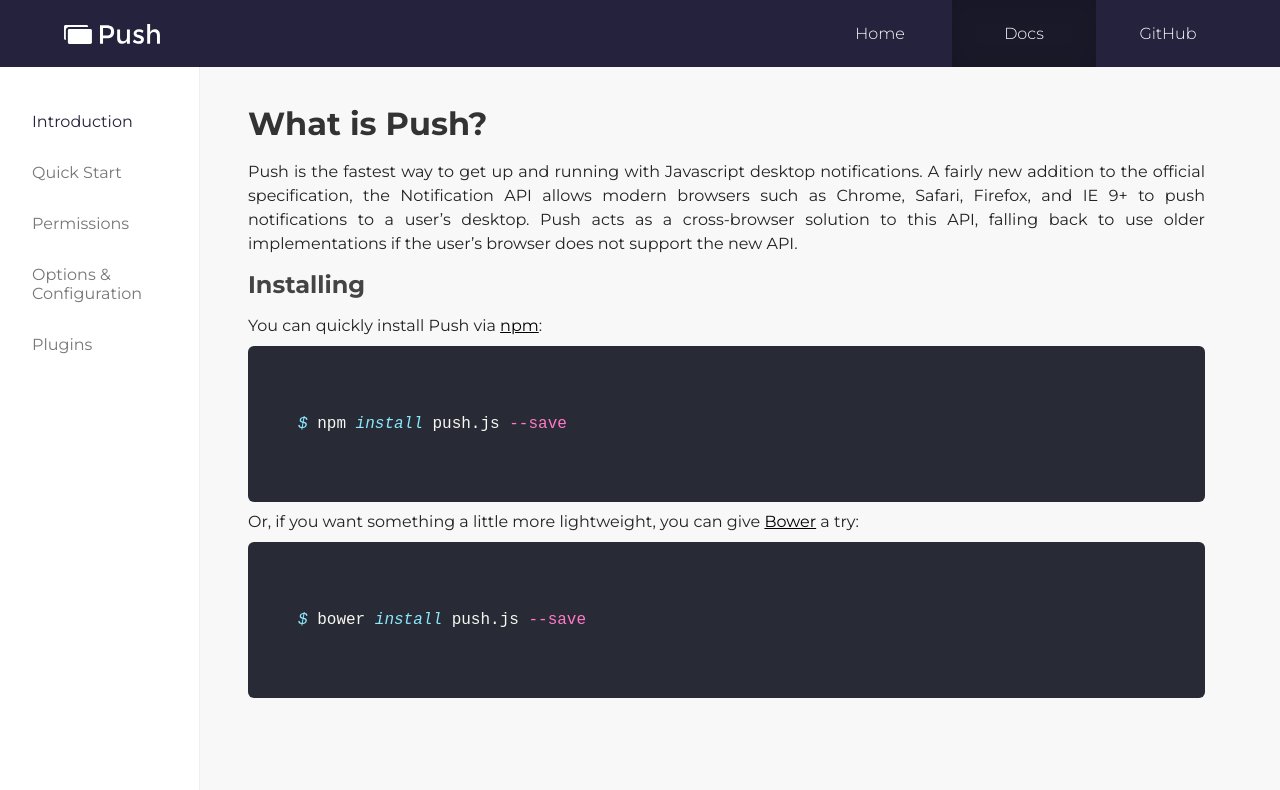
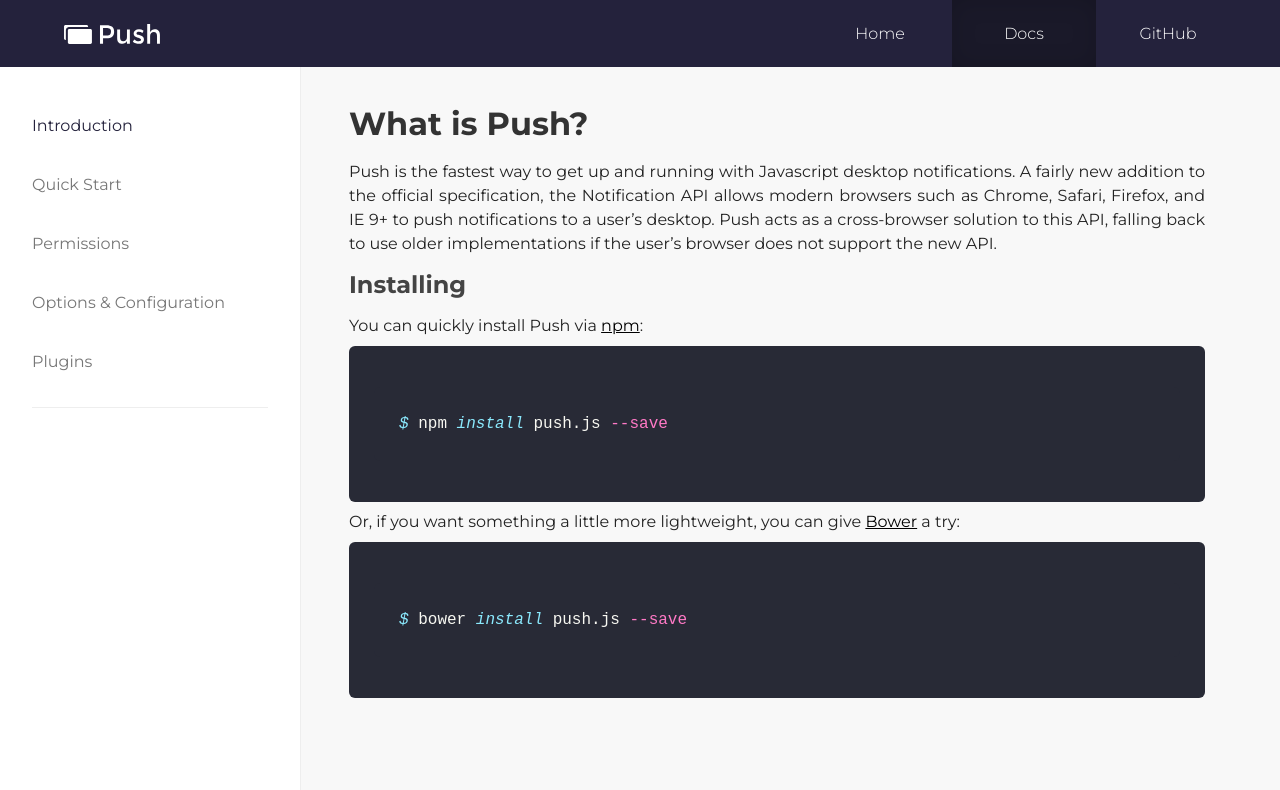
Before and after one commit to Nickersoft/push.js, a Jekyll site: the page built from docs/introduction.md, in a window 1280 px wide and 1177 px high. Shown: the top 790 px of the window. Built offline with Jekyll 4.4.1, drawn with Linux system fonts in a browser that asks for light colours; comment, search, counter and statistics services are not loaded; grey boxes are pictures that could not be loaded.

Commit message:
Added Carbon ads to doc pages and made sidebar static

```diff
--- a/_layouts/default.html
+++ b/_layouts/default.html
@@ -13,6 +13,7 @@
     <link rel="stylesheet" href="/css/documentation.css">
     <link rel="stylesheet" href="/css/contributing.css">
     <link rel="stylesheet" href="/css/code.css">
+    <link rel="stylesheet" href="/css/carbon.css">
 </head>
 <body>
 <header>
--- a/_layouts/documentation.html
+++ b/_layouts/documentation.html
@@ -7,6 +7,7 @@
         <ul>
             {% include documentation_nav.html %}
         </ul>
+        <script async type="text/javascript" src="//cdn.carbonads.com/carbon.js?zoneid=1673&serve=C6AILKT&placement=pushjsorg" id="_carbonads_js"></script>
     </div>
     <div class="mobile-sidebar">
         <ul>
--- /dev/null
+++ b/css/carbon.css
@@ -0,0 +1,48 @@
+#carbonads {
+    border: 1px solid #eee;
+    background: #fafafa;
+    border-radius: 4px;
+    display: block;
+    overflow: hidden;
+    padding: 2em;
+    position: relative;
+    margin: 0 auto 2em;
+    width: 100%;
+}
+
+#carbonads a {
+    color: #555;
+    text-decoration: none;
+}
+
+#carbonads a:hover {
+    color: #28285c;
+}
+
+#carbonads .carbon-img img {
+    border-radius: 4px;
+    display: block;
+    margin: 0 auto;
+    padding: 0;
+    box-shadow: inset 0 1px 15px rgba(0,0,0,0.2);
+}
+
+#carbonads .carbon-text {
+    font-size: 0.85em;
+    padding: 25px 0 6px;
+}
+
+#carbonads .carbon-img,
+#carbonads .carbon-text
+{
+    display: block;
+}
+
+#carbonads .carbon-poweredby {
+    position: absolute;
+    right: 10px;
+    bottom: 10px;
+    font-size: 0.6em;
+    font-weight: normal;
+    opacity: 0.5;
+}
--- a/css/documentation.css
+++ b/css/documentation.css
@@ -3,19 +3,25 @@
 }
 
 .documentation {
-    background: #f8f8f8;
+    background: #fff;
     overflow: hidden;
 }
 
 .documentation .sidebar {
-    background: #fff;
-    border-right: 1px solid #eee;
-    padding-top: 6em;
-    padding-left: 2em;
-    position: fixed;
-    width: 200px;
-    height: 100%;
-    top: 0;
+    padding: 6em 2em 0;
+    position: absolute;
+    width: 300px;
+    float: left;
+}
+
+.documentation .sidebar ul {
+    border-bottom: 1px solid #eee;
+    padding-bottom: 1em;
+    margin-bottom: 2em;
+}
+
+.documentation .sidebar ul li a {
+    padding: 20px 0;
 }
 
 .documentation .mobile-sidebar {
@@ -39,17 +45,17 @@
 }
 
 .documentation .content {
+    background: #f8f8f8;
+    border-left: 1px solid #eee;
     font-size: 16px;
     line-height: 1.5em;
-    margin-left: 200px;
-    padding-top: 6em;
+    margin-left: 300px;
     min-height: 800px;
     display: block;
     overflow: hidden;
-    padding-left: 3em;
-    width: calc(100% - 275px);
-    margin-bottom: 50px;
+    width: calc(100% - 300px);
     max-width: 1200px;
+    padding: 6em 75px 50px 3em;
 }
 
 .documentation .content p:first-child {
```
